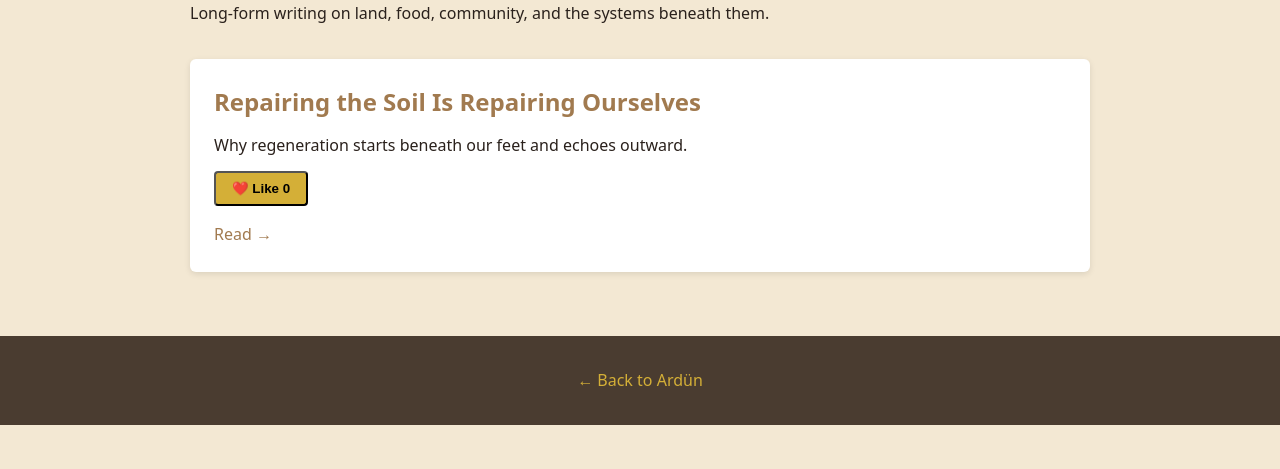
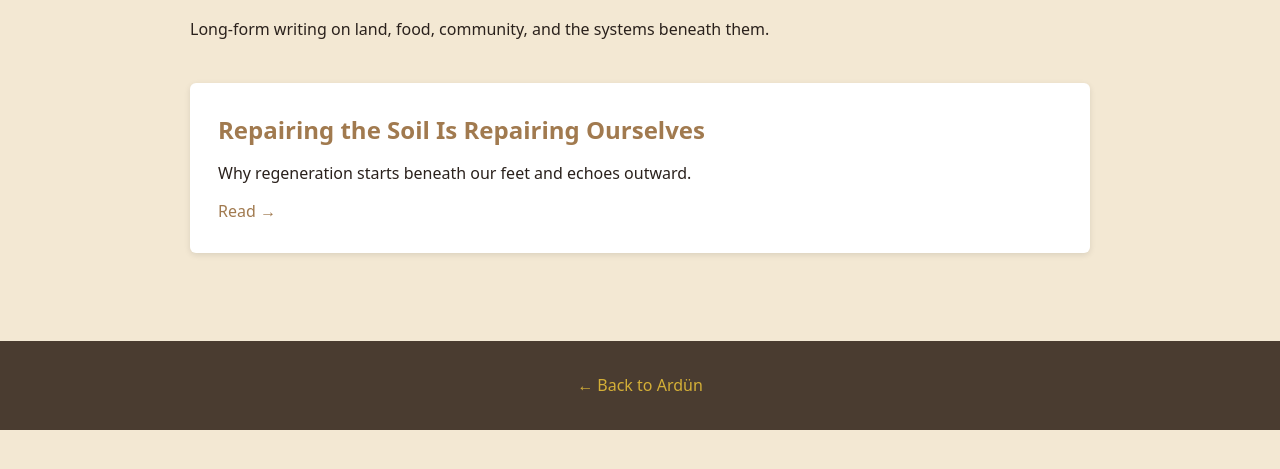
Before and after one commit to jwlynn97-ardun/Ardun, a plain HTML site: page Articles.html in a window 1280 px wide. Shown: the part 101-570 px from the top of the page. Drawn offline with Linux system fonts and the light colour scheme.

Commit message:
Refactor styles and HTML structure in Articles.html
Updated styles for body and card elements, adjusted margins for paragraphs, and improved HTML comments for article cards.

```diff
--- a/Articles.html
+++ b/Articles.html
@@ -17,14 +17,30 @@
       --max:900px;
     }
     *{box-sizing:border-box;margin:0;padding:0}
-    body{font-family:system-ui,Segoe UI,Roboto,Helvetica,Arial,sans-serif;line-height:1.6;color:var(--ink);background:var(--parchment)}
-    h1,h2,h3{color:var(--bronze)}
+    body{
+      font-family:system-ui,Segoe UI,Roboto,Helvetica,Arial,sans-serif;
+      line-height:1.6;
+      color:var(--ink);
+      background:var(--parchment);
+    }
+    h1,h2{color:var(--bronze)}
     a{text-decoration:none;color:inherit}
     section{padding:4rem 1rem}
     .wrap{max-width:var(--max);margin:auto}
-    .card{background:var(--white);padding:1.5rem;border-radius:6px;box-shadow:0 2px 6px rgba(0,0,0,.1)}
-    .btn{display:inline-block;background:var(--gold);padding:.5rem 1rem;border-radius:4px;font-weight:700;cursor:pointer}
-    footer{text-align:center;padding:2rem;background:var(--brown);color:var(--white)}
+    .card{
+      background:var(--white);
+      padding:1.75rem;
+      border-radius:6px;
+      box-shadow:0 2px 6px rgba(0,0,0,.1);
+      margin-bottom:1.5rem;
+    }
+    .excerpt{margin:.75rem 0}
+    footer{
+      text-align:center;
+      padding:2rem;
+      background:var(--brown);
+      color:var(--white);
+    }
   </style>
 </head>
 
@@ -33,26 +49,29 @@
 <section>
   <div class="wrap">
     <h1>Articles</h1>
-    <p style="margin-bottom:2rem">
+    <p style="margin:1rem 0 2.5rem">
       Long-form writing on land, food, community, and the systems beneath them.
     </p>
 
-    <!-- ARTICLE CARD -->
+    <!-- ARTICLE -->
     <div class="card">
       <h2>Repairing the Soil Is Repairing Ourselves</h2>
-      <p style="margin:.75rem 0">
+      <p class="excerpt">
         Why regeneration starts beneath our feet and echoes outward.
       </p>
+      <a href="articles/repairing-the-soil.html" style="color:var(--bronze)">
+        Read →
+      </a>
+    </div>
 
-      <!-- Like Button -->
-      <button class="btn" onclick="likeArticle('article-1')">
-        ❤️ Like <span id="article-1-count">0</span>
-      </button>
-
-      <p style="margin-top:1rem">
-        <a href="article-1.html" style="color:var(--bronze)">Read →</a>
-      </p>
+    <!-- COPY THIS BLOCK FOR EACH NEW ARTICLE -->
+    <!--
+    <div class="card">
+      <h2>Article Title</h2>
+      <p class="excerpt">Short description of the piece.</p>
+      <a href="articles/your-article.html" style="color:var(--bronze)">Read →</a>
     </div>
+    -->
 
   </div>
 </section>
@@ -61,20 +80,5 @@
   <p><a href="index.html" style="color:var(--gold)">← Back to Ardün</a></p>
 </footer>
 
-<script>
-  function likeArticle(id) {
-    let count = localStorage.getItem(id) || 0;
-    count++;
-    localStorage.setItem(id, count);
-    document.getElementById(id + '-count').innerText = count;
-  }
-
-  // Load counts
-  document.querySelectorAll('[id$="-count"]').forEach(el => {
-    const id = el.id.replace('-count','');
-    el.innerText = localStorage.getItem(id) || 0;
-  });
-</script>
-
 </body>
 </html>
```
